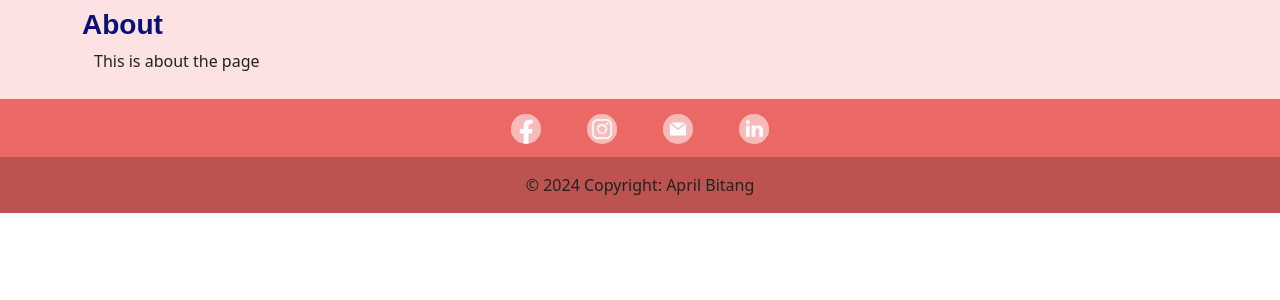
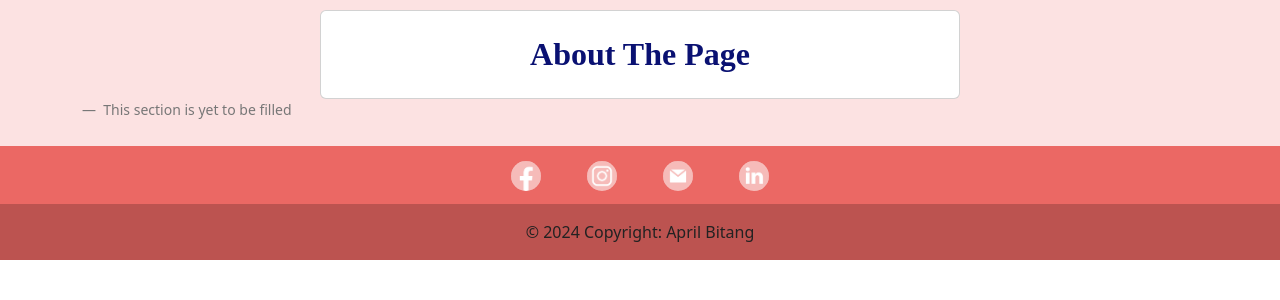
Before and after one commit to MsEphryll/SimpleWebSite, a PHP site: page /about.php in a window 1280 px wide. Shown: the part 59-359 px from the top of the page. Run offline with PHP 8.4, Linux system fonts and the light colour scheme; some web fonts are replaced.

Commit message:
Update about.php
updated the about page

```diff
--- a/about.php
+++ b/about.php
@@ -1,6 +1,13 @@
 <?php include 'templates/header.php' ?>
-  <h3>About</h3>
-  <div class="container">
-    <p>This is about the page</p>
+  <!-- about -->
+<div class="card btn-primary mb-3" id="actTitle";>
+  <div class="card-body">
+    <h2 class="act">About The Page</h2>
   </div>
+</div>
+<figure>
+  <figcaption class="blockquote-footer">
+  This section is yet to be filled
+  </figcaption>
+</figure>
 <?php include 'templates/footer.php' ?>
```
